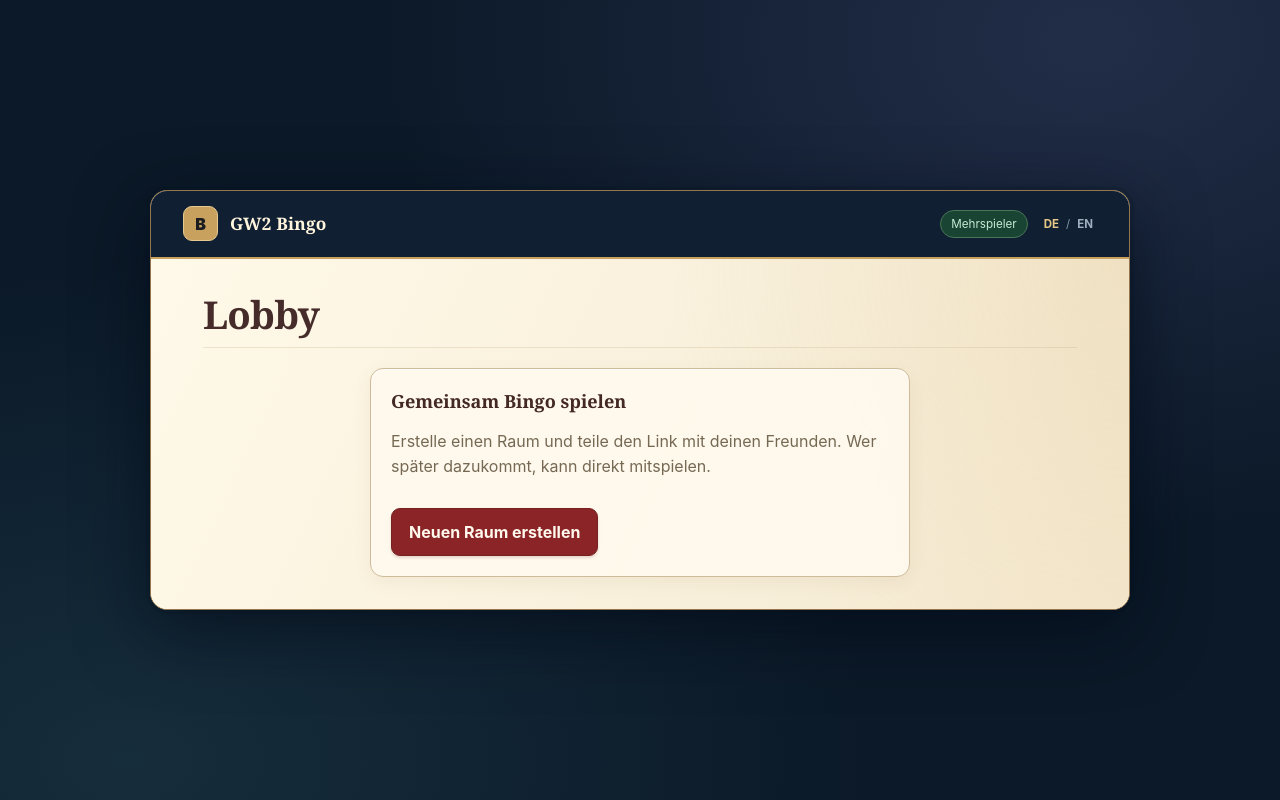
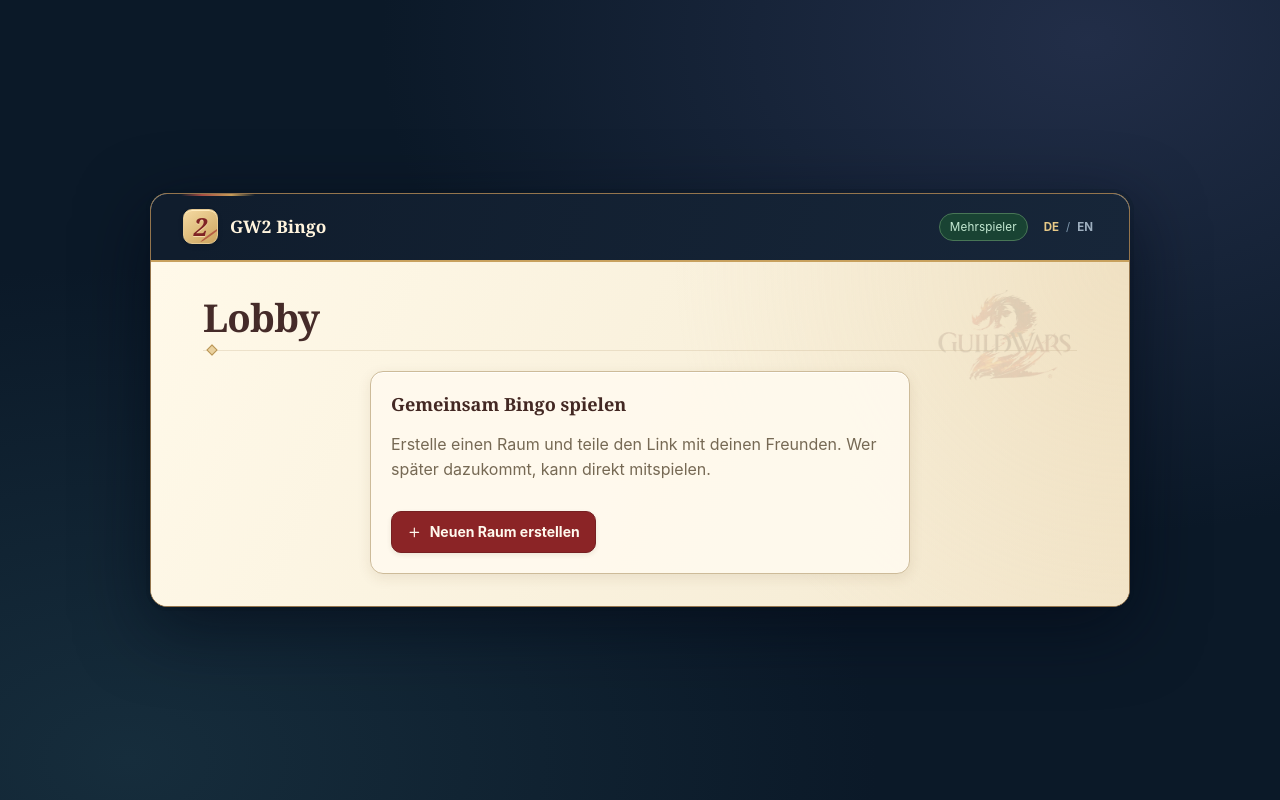
Before and after one commit to NolteGit/BingoWebApp, a Preact app: page / in a window 1280 px wide. Built offline with nearby package versions, Linux system fonts and the light colour scheme.

Commit message:
style: refine GW2-inspired interface and controls

```diff
--- a/src/client/App.tsx
+++ b/src/client/App.tsx
@@ -8,6 +8,7 @@
 import { NewBingoDialog } from './NewBingoDialog'
 import { PlayerOverviewDialog } from './PlayerOverviewDialog'
 import { PlayerOverview } from './PlayerOverview'
+import { UiIcon } from './UiIcon'
 import { MAX_PLAYER_NAME_LENGTH } from './lobby'
 import { entriesFromRoom, maskForOwnPlayer, playerStatus } from './room-view'
 import { acceptIncomingSnapshot, connectLiveRoom } from './room-live'
@@ -352,7 +353,7 @@
     <main class="page-shell">
       <div class="app-frame">
         <header class="topbar">
-          <span class="brand-mark" aria-hidden="true">B</span>
+          <span class="brand-mark brand-mark--gw2" aria-hidden="true">2</span>
           <span class="brand-name">GW2 Bingo</span>
           <span class="status-pill">{roomCode ? t('roomCodeTag', {code: roomCode}) : t('multiplayer')}</span>
           <div class="language-switch" role="group" aria-label="Interface language">
@@ -371,7 +372,7 @@
               <h2>{t('createHeading')}</h2>
               <p>{t('createDescription')}</p>
               <button type="button" class="primary-button" disabled={working || hasInvalidRoomPath} onClick={() => void createNewRoom()}>
-                {working ? t('creatingRoom') : t('createRoom')}
+                <UiIcon name="plus" />{working ? t('creatingRoom') : t('createRoom')}
               </button>
               {hasInvalidRoomPath && <>
                 <p role="alert">{t('invalidLink')}</p>
@@ -409,7 +410,7 @@
                         onClick={() => { playerDialogTriggerRef.current = newBingoButtonRef.current; setPlayerAction('restart') }}>{t('restart')}</button>
                       <button ref={leaveRoomButtonRef} class="secondary-button" type="button"
                         disabled={working || saving || recovering || syncBlocked}
-                        onClick={() => { playerDialogTriggerRef.current = leaveRoomButtonRef.current; setPlayerAction('leave') }}>{t('leave')}</button>
+                        onClick={() => { playerDialogTriggerRef.current = leaveRoomButtonRef.current; setPlayerAction('leave') }}><UiIcon name="exit" />{t('leave')}</button>
                     </div>
                     <p class="form-note">{t('lobbyProgressNote')}</p>
                   </>
@@ -439,11 +440,11 @@
                 <div class="room-tools__card">
                   <span class="room-tools__label">{t('roomCode')}</span>
                   <strong class="room-tools__code">{roomCode}</strong>
-                  <button class="secondary-button" type="button" onClick={() => void copyLink()}>{t('copyLink')}</button>
+                  <button class="secondary-button" type="button" onClick={() => void copyLink()}><UiIcon name="link" />{t('copyLink')}</button>
                 </div>
                 <button class="room-tools__rules" ref={rulesButtonRef} type="button"
                   onClick={() => showLobbyModal('rules', rulesButtonRef.current)}>
-                  <span aria-hidden="true" class="room-tools__rules-icon">ⓘ</span>
+                  <UiIcon name="info" />
                   <span>{t('rulesInfo')}</span>
                   <span aria-hidden="true">›</span>
                 </button>
@@ -467,12 +468,12 @@
               </div>
               <div class="player-actions">
                 <button ref={overviewButtonRef} class="secondary-button overview-trigger" type="button"
-                  onClick={() => setOverviewOpen(true)}>{t('playerOverview')}</button>
+                  onClick={() => setOverviewOpen(true)}><UiIcon name="users" />{t('playerOverview')}</button>
                 <button class="secondary-button" type="button" disabled={saving}
-                  onClick={() => { setOverviewOpen(false); setView('lobby'); setMessage('') }}>{t('toLobby')}</button>
+                  onClick={() => { setOverviewOpen(false); setView('lobby'); setMessage('') }}><UiIcon name="home" />{t('toLobby')}</button>
                 <button ref={leaveRoomButtonRef} class="secondary-button" type="button"
                   disabled={working || saving || recovering || syncBlocked}
-                  onClick={() => { playerDialogTriggerRef.current = leaveRoomButtonRef.current; setPlayerAction('leave') }}>{t('leave')}</button>
+                  onClick={() => { playerDialogTriggerRef.current = leaveRoomButtonRef.current; setPlayerAction('leave') }}><UiIcon name="exit" />{t('leave')}</button>
               </div>
             </div>
             <div class={`save-status save-status--${connection}`} role="status" aria-live="polite">
--- /dev/null
+++ b/src/client/UiIcon.tsx
@@ -0,0 +1,33 @@
+/** Small decorative UI icons. Text labels remain the accessible button names. */
+export type UiIconName = 'users' | 'home' | 'exit' | 'link' | 'info' | 'plus'
+
+export function UiIcon({ name }: { name: UiIconName }) {
+  return (
+    <svg class="ui-icon" width="18" height="18" viewBox="0 0 24 24" fill="none"
+      stroke="currentColor" stroke-width="1.8" stroke-linecap="round" stroke-linejoin="round"
+      aria-hidden="true" focusable="false">
+      {name === 'users' && <>
+        <circle cx="9" cy="8" r="3" />
+        <path d="M3 20v-2a6 6 0 0 1 12 0v2" />
+        <path d="M17 5.4a3 3 0 0 1 0 5.2M17.5 14a5 5 0 0 1 3.5 4.8V20" />
+      </>}
+      {name === 'home' && <>
+        <path d="m3 10 9-7 9 7" />
+        <path d="M5 9.5V21h14V9.5M10 21v-7h4v7" />
+      </>}
+      {name === 'exit' && <>
+        <path d="M10 4H5a2 2 0 0 0-2 2v12a2 2 0 0 0 2 2h5" />
+        <path d="M13 8l4 4-4 4M17 12H8" />
+      </>}
+      {name === 'link' && <>
+        <rect x="8" y="8" width="12" height="12" rx="2" />
+        <path d="M16 8V6a2 2 0 0 0-2-2H6a2 2 0 0 0-2 2v8a2 2 0 0 0 2 2h2" />
+      </>}
+      {name === 'info' && <>
+        <circle cx="12" cy="12" r="9" />
+        <path d="M12 11v5M12 8h.01" />
+      </>}
+      {name === 'plus' && <path d="M12 5v14M5 12h14" />}
+    </svg>
+  )
+}
--- a/src/client/styles.css
+++ b/src/client/styles.css
@@ -1515,3 +1515,216 @@
   .room-tools__card { flex-direction: row; flex-wrap: wrap; align-items: center; }
   .room-tools__card .secondary-button { width: 100%; }
 }
+
+/* Step 19 — Subtle GW2-inspired finish, without changing the game layout.
+   The supplied logo is used only as a low-contrast lobby watermark. The
+   monogram is original CSS lettering, not a replacement for official art. */
+:root {
+  --bingo-focus: #b67f39;
+  --bingo-control-radius: 10px;
+  --bingo-control-shadow: 0 2px 5px #46301919;
+}
+
+/* A restrained red/gold detail in the navy frame, not a large fantasy banner. */
+.topbar {
+  position: relative;
+  background: linear-gradient(105deg, #101d2d 5%, #172639 100%);
+}
+.topbar::before {
+  content: '';
+  position: absolute;
+  top: 0;
+  left: 30px;
+  width: 74px;
+  height: 2px;
+  background: linear-gradient(90deg, transparent, #a64c43 28%, #c79c58 68%, transparent);
+  pointer-events: none;
+}
+.brand-mark--gw2 {
+  position: relative;
+  overflow: hidden;
+  font-family: Georgia, 'Times New Roman', serif;
+  font-style: italic;
+  font-size: 1.55rem;
+  font-weight: 800;
+  line-height: 1;
+  color: #7f2324;
+  text-shadow: 0 1px 0 #f4dba9;
+  background: linear-gradient(145deg, #f5daa2, #cca45e);
+  box-shadow: inset 0 1px 0 #ffedc0, 0 2px 5px #00000022;
+}
+.brand-mark--gw2::after {
+  content: '';
+  position: absolute;
+  width: 27px;
+  height: 2px;
+  right: -8px;
+  bottom: 8px;
+  transform: rotate(-36deg);
+  background: #a83c33;
+  border-radius: 50%;
+  opacity: .7;
+}
+.brand-name { font-weight: 700; }
+.status-pill { font-variant-numeric: tabular-nums; letter-spacing: .01em; }
+
+/* Quiet guild-inspired paper watermark on larger screens only.
+   The source JPG is intentionally unmodified and displayed decoratively. */
+.lobby--compact { position: relative; isolation: isolate; }
+.lobby--compact::before {
+  content: '';
+  position: absolute;
+  top: 15px;
+  right: 24px;
+  width: min(195px, 26%);
+  aspect-ratio: 474 / 295;
+  background: url('/art/gw2-logo-reference.jpg') center / contain no-repeat;
+  mix-blend-mode: multiply;
+  opacity: .105;
+  pointer-events: none;
+}
+.lobby-header { position: relative; }
+.lobby-header::after {
+  content: '';
+  position: absolute;
+  left: 5px;
+  bottom: -4px;
+  width: 6px;
+  height: 6px;
+  transform: rotate(45deg);
+  border: 1px solid #b89454;
+  background: #ead19e;
+  pointer-events: none;
+}
+
+/* Unified button rhythm: one control height, one radius, and clear states. */
+.primary-button,
+.secondary-button,
+.danger-button {
+  display: inline-flex;
+  align-items: center;
+  justify-content: center;
+  gap: 8px;
+  min-height: 42px;
+  padding: 10px 15px;
+  border-radius: var(--bingo-control-radius);
+  font-size: .875rem;
+  font-weight: 700;
+  line-height: 1.3;
+  text-align: center;
+  box-shadow: var(--bingo-control-shadow);
+  transition: background-color 140ms ease, border-color 140ms ease,
+    box-shadow 140ms ease, transform 140ms ease;
+}
+.ui-icon {
+  display: block;
+  flex: none;
+  width: 1.05em;
+  height: 1.05em;
+  stroke-width: 1.9;
+}
+.primary-button:enabled:hover,
+.secondary-button:enabled:hover,
+.danger-button:enabled:hover {
+  transform: translateY(-1px);
+  box-shadow: 0 4px 10px #46301929;
+}
+.primary-button:enabled:active,
+.secondary-button:enabled:active,
+.danger-button:enabled:active { transform: translateY(0); box-shadow: var(--bingo-control-shadow); }
+.primary-button:disabled,
+.secondary-button:disabled,
+.danger-button:disabled { cursor: not-allowed; box-shadow: none; transform: none; }
+.secondary-button:disabled:hover { background: #fff8e9; }
+.primary-button:focus-visible,
+.secondary-button:focus-visible,
+.danger-button:focus-visible,
+.room-tools__rules:focus-visible,
+.room-navigation-link:focus-visible,
+.card-picker__option:focus-visible,
+.card-picker__close:focus-visible,
+.language-switch button:focus-visible,
+.play-square:focus-visible {
+  outline: 3px solid var(--bingo-focus);
+  outline-offset: 3px;
+}
+
+/* Inputs and picker share the same control treatment, with restrained focus. */
+.join-form input, .join-form select, .card-picker__trigger {
+  min-height: 43px;
+  border-radius: var(--bingo-control-radius);
+  transition: border-color 140ms ease, box-shadow 140ms ease;
+}
+.join-form input:focus-visible,
+.join-form select:focus-visible,
+.card-picker__trigger:focus-visible {
+  border-color: var(--bingo-focus);
+  outline: 2px solid #c79e6280;
+  outline-offset: 1px;
+  box-shadow: 0 0 0 4px #b67f3919;
+}
+.card-picker__popover {
+  border-radius: 15px;
+  box-shadow: 0 18px 54px #0712206e, 0 3px 12px #6041221a;
+}
+.card-picker__option--selected {
+  background: #f5e7cf;
+  font-weight: 700;
+}
+.card-picker__option:hover,
+.card-picker__option:focus-visible { background: #f5e4c8; }
+
+/* Compact invitation rail and rule action are visually related to the form. */
+.room-tools__card, .room-tools__rules,
+.join-panel, .players-panel { box-shadow: 0 4px 14px #5b391719, inset 0 1px 0 #fffefa; }
+.room-tools__rules {
+  min-height: 48px;
+  border-radius: var(--bingo-control-radius);
+  transition: border-color 140ms ease, background-color 140ms ease, box-shadow 140ms ease;
+}
+.room-tools__rules .ui-icon { color: var(--bingo-burgundy); width: 19px; height: 19px; }
+.room-tools__rules:hover { box-shadow: 0 4px 11px #5b39171c; }
+.room-tools__rules > :last-child { font-size: 1.2rem; }
+.room-tools__card .secondary-button { min-height: 41px; }
+
+/* Keep the scoreboard and its popup calm; only enhance depth/focus. */
+.player-overview-dialog {
+  background: linear-gradient(160deg, #fff9ed, #f7e8cf);
+  box-shadow: 0 24px 75px #07142099, 0 0 0 1px #fff5df5c inset;
+}
+.player-overview-dialog::backdrop { background: #061422a0; backdrop-filter: blur(2px); }
+.player-summary { box-shadow: inset 0 1px 0 #fffefa, 0 1px 2px #6c4e260c; }
+
+/* The original card's warm print feel, with modern feedback for interactive tiles. */
+.play-square,
+.preview-square { border-radius: 9px; }
+.play-square {
+  transition: background-color 140ms ease, border-color 140ms ease,
+    box-shadow 140ms ease, transform 140ms ease;
+}
+@media (hover: hover) and (pointer: fine) {
+  .play-square:not(:disabled):hover {
+    transform: translateY(-1px);
+    box-shadow: inset 0 1px 0 #fffbf0, 0 4px 9px #61432124;
+  }
+}
+.play-square:not(:disabled):active { transform: translateY(0); }
+.play-square--checked { box-shadow: inset 0 1px 0 #ffffff21, 0 2px 4px #25513a30; }
+.play-square--free, .preview-square--free {
+  background-image: linear-gradient(145deg, #fff2df, #f4d9c6);
+}
+.play-square--free small, .preview-square--free small { letter-spacing: .065em; }
+
+@media (max-width: 700px) {
+  .lobby--compact::before { display: none; }
+}
+@media (max-width: 540px) {
+  .topbar::before { left: 18px; }
+  .primary-button, .secondary-button, .danger-button { min-height: 42px; padding: 9px 12px; }
+  .player-heading--compact .player-actions { gap: 7px; }
+}
+@media (prefers-reduced-motion: reduce) {
+  .primary-button, .secondary-button, .danger-button,
+  .room-tools__rules, .join-form input, .join-form select,
+  .card-picker__trigger, .play-square { transition: none; }
+}
```
Also changed, not shown: public/art/gw2-logo-reference.jpg (added), 2 other files (tests, documents, lock files or other folders).
